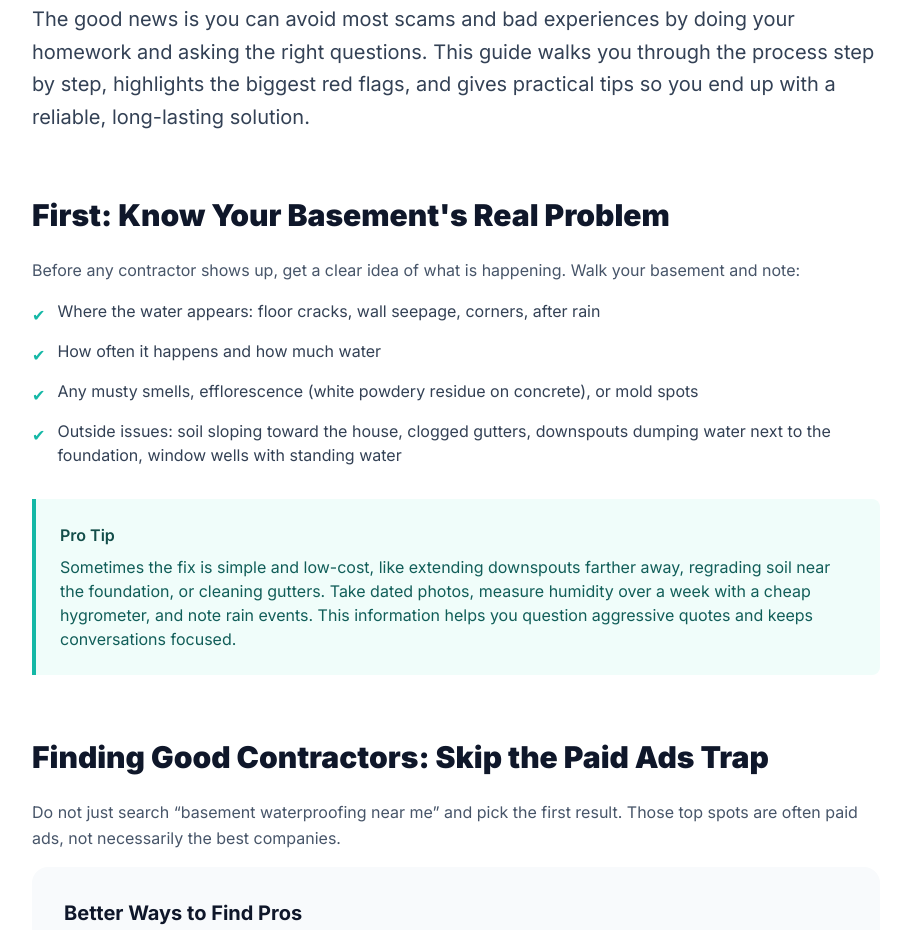
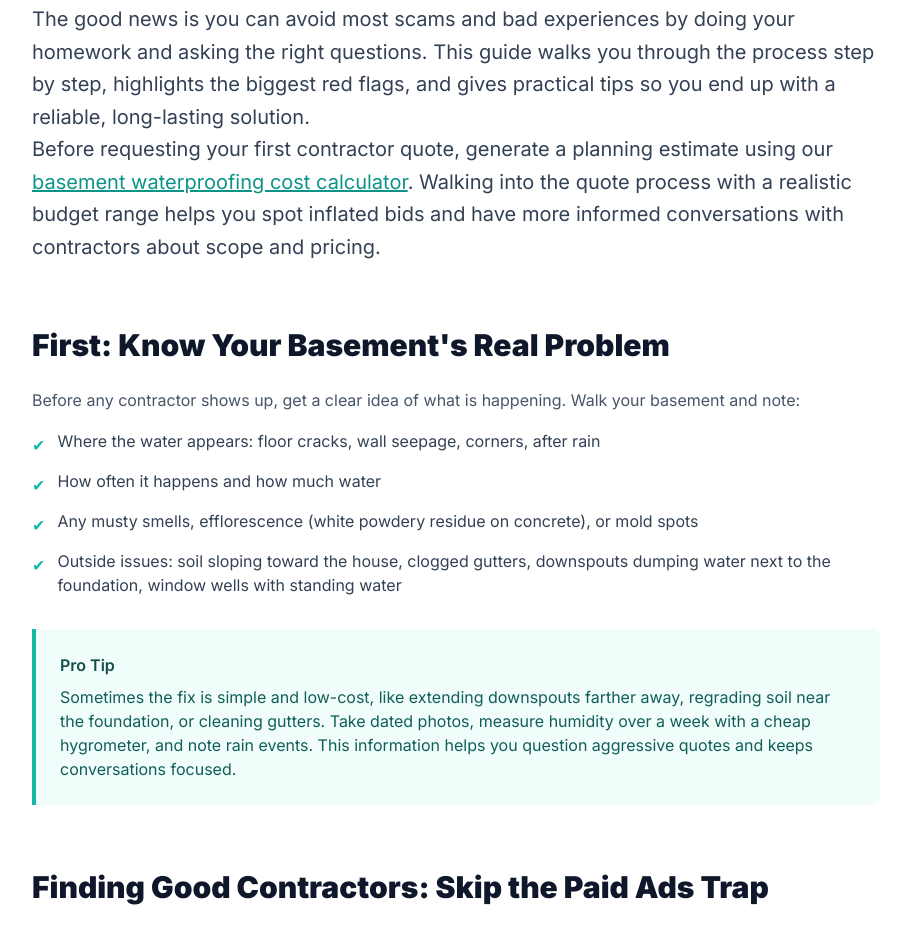
Before and after one commit to thebasementguide2026/basement-guide, a Next.js app: page /articles/how-to-hire-basement-waterproofing-contractor in a window 1280 px wide. Shown: the part 881-1811 px from the top of the page, without its empty margins (184-1095 px from the left). Built offline with nearby package versions, Linux system fonts and the light colour scheme.

Commit message:
Add internal link to /cost-guides/basement-waterproofing-cost-calculator

```diff
--- a/app/articles/how-to-hire-basement-waterproofing-contractor/page.tsx
+++ b/app/articles/how-to-hire-basement-waterproofing-contractor/page.tsx
@@ -56,6 +56,10 @@ export default function HireWaterproofingContractor() {
           </p>
           <p className='text-xl text-slate-700 leading-relaxed'>
             The good news is you can avoid most scams and bad experiences by doing your homework and asking the right questions. This guide walks you through the process step by step, highlights the biggest red flags, and gives practical tips so you end up with a reliable, long-lasting solution.
+          </p>
+
+          <p className='text-xl text-slate-700 leading-relaxed'>
+            Before requesting your first contractor quote, generate a planning estimate using our <Link href='/cost-guides/basement-waterproofing-cost-calculator' className='text-teal-600 underline hover:text-teal-800'>basement waterproofing cost calculator</Link>. Walking into the quote process with a realistic budget range helps you spot inflated bids and have more informed conversations with contractors about scope and pricing.
           </p>
 
           {/* Section 1 */}
```
